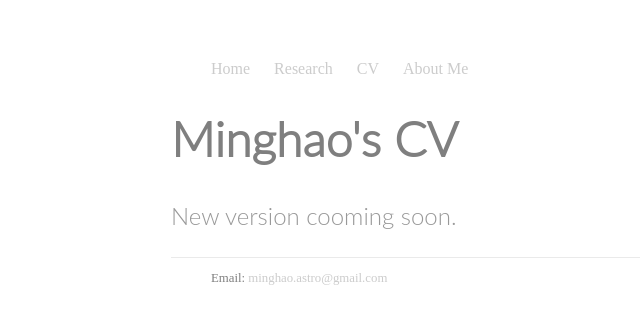
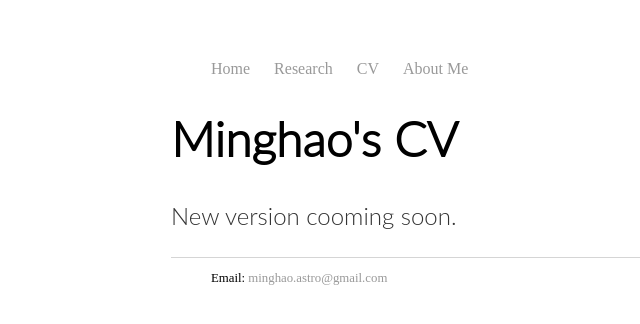
Before and after one commit to JianiDing/JianiDing.github.io, a Jekyll site: the page built from CV/index.html, in a window 1280 px wide. Shown: the top 324 px of the page, without its empty margins (21-661 px from the left). Built offline with Jekyll 4.4.1, drawn with Linux system fonts in a browser that asks for light colours.

Commit message:
Update main.css

```diff
--- a/css/main.css
+++ b/css/main.css
@@ -9,7 +9,6 @@ body {
     background-position: top center;
     background-repeat: no-repeat;
     background-attachment: fixed;
-    opacity: 0.5;
 }
 }
 nav ul, footer ul {
```
